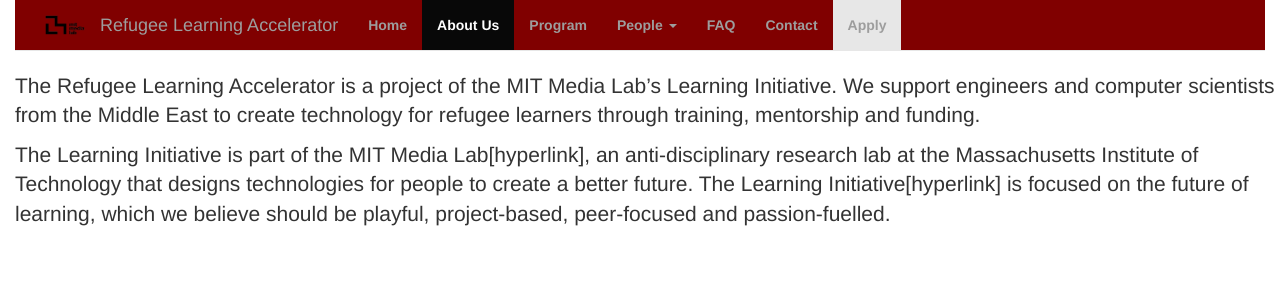
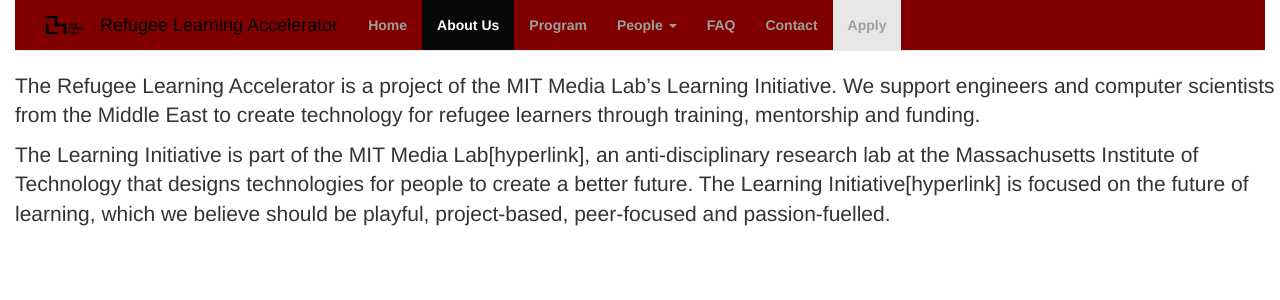
Before and after one commit to Refugee-Learning-Accelerator/Refugee-Learning-Accelerator.github.io, a Jekyll site: the page about/index.html, which Jekyll copies as it is, in a window 1280 px wide. Shown: the top 300 px of the page. Built offline with Jekyll 4.4.1, drawn with Linux system fonts in a browser that asks for light colours; nearby versions of some CDN libraries.

Commit message:
Update main.css

```diff
--- a/css/main.css
+++ b/css/main.css
@@ -27,7 +27,9 @@
     padding-left: 15px;
     padding-right: 15px;
 }
-
+.navbar-default .navbar-nav > li > a {
+   color: #000000;
+    }
 .container {
     width: 100%;
 }
@@ -43,7 +45,9 @@
     padding-right: 15px;
     font-size: larger
 }
-
+.navbar-header .navbar-brand {
+  color: #000000;
+}
 .cover-heading {
     font-size: 60px
 }
```
